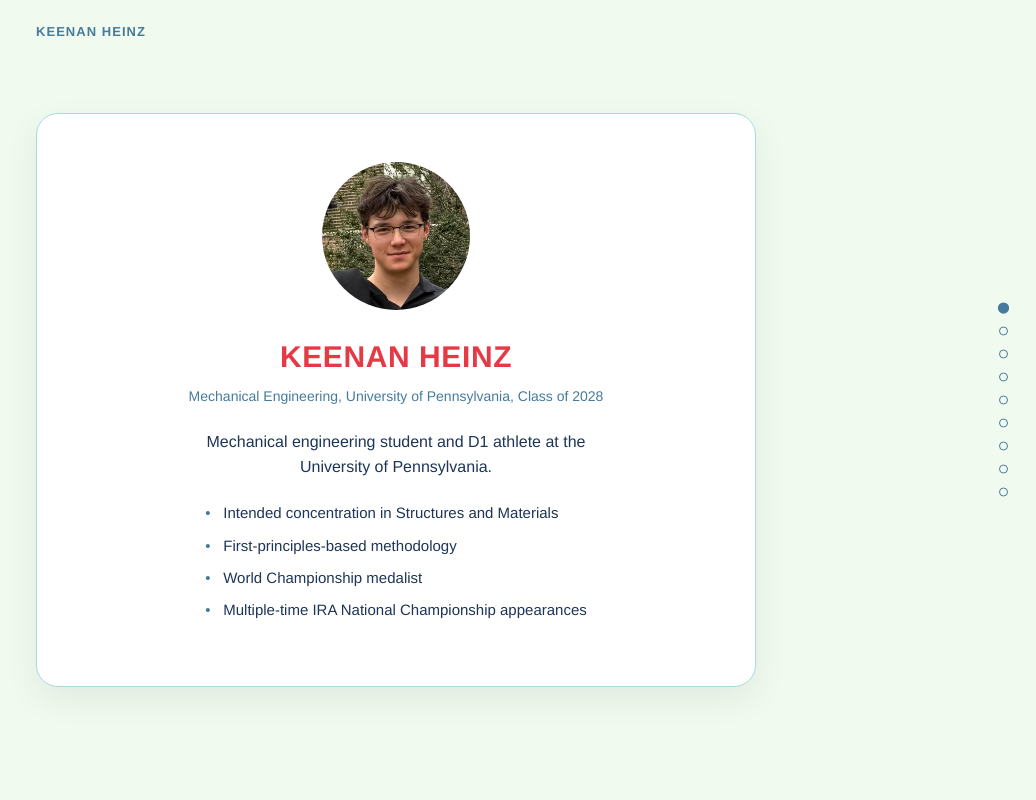
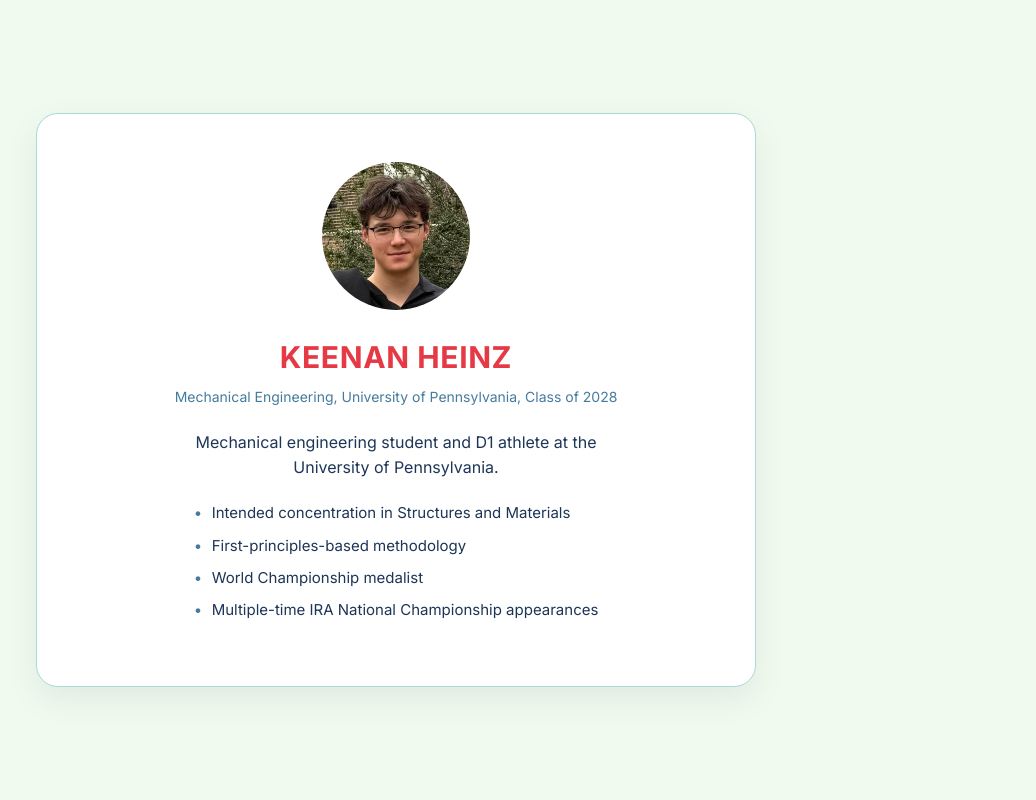
Before and after one commit to keenan6073/keenan-portfolio, a plain HTML site: page index.html in a window 1280 px wide. Shown: the top 800 px of the page, without its empty margins (244-1280 px from the left). Drawn offline with Linux system fonts and the light colour scheme.

Commit message:
Update index.html

```diff
--- a/index.html
+++ b/index.html
@@ -5,6 +5,9 @@
 <meta name="viewport" content="width=device-width, initial-scale=1.0">
 <title>Keenan Heinz — Mechanical Engineering Portfolio</title>
 <meta name="description" content="Mechanical engineering portfolio of Keenan Heinz, University of Pennsylvania.">
+<link rel="preconnect" href="https://fonts.googleapis.com">
+<link rel="preconnect" href="https://fonts.gstatic.com" crossorigin>
+<link href="https://fonts.googleapis.com/css2?family=Inter:wght@400;700&display=swap" rel="stylesheet">
 <style>
   :root {
     --page-bg: #F1FAEE;      /* Honeydew — off-white outer canvas */
@@ -27,7 +30,7 @@
     margin: 0;
     background: var(--page-bg);
     color: var(--blue-dark);
-    font-family: "Helvetica Neue", Helvetica, Arial, sans-serif;
+    font-family: "Inter", "Helvetica Neue", Helvetica, Arial, sans-serif;
     line-height: 1.55;
     -webkit-font-smoothing: antialiased;
   }
@@ -37,30 +40,6 @@
   a:focus-visible, button:focus-visible { outline: 2px solid var(--blue); outline-offset: 3px; }
 
   img { max-width: 100%; display: block; border-radius: 12px; }
-
-  /* ---------- fixed brand mark ---------- */
-  .brand {
-    position: fixed; top: 22px; left: 50%;
-    transform: translateX(calc(-1 * var(--maxw) / 2));
-    font-size: 13px; font-weight: 700; letter-spacing: 0.08em;
-    color: var(--blue); z-index: 40;
-  }
-  @media (max-width: 780px) {
-    .brand { left: 24px; transform: none; }
-  }
-
-  /* ---------- side dot nav ---------- */
-  .dotnav {
-    position: fixed; right: 28px; top: 50%; transform: translateY(-50%);
-    display: flex; flex-direction: column; gap: 14px; z-index: 40;
-  }
-  .dotnav button {
-    width: 9px; height: 9px; border-radius: 50%;
-    background: transparent; border: 1.5px solid var(--blue);
-    padding: 0; cursor: pointer; transition: background 0.25s, transform 0.25s;
-  }
-  .dotnav button.active { background: var(--blue); transform: scale(1.25); }
-  @media (max-width: 900px) { .dotnav { display: none; } }
 
   /* ---------- scroll container ---------- */
   main {
@@ -135,7 +114,7 @@
   /* ---------- project sections ---------- */
   h2 {
     margin: 0 0 4px; font-size: 22px; font-weight: 700;
-    letter-spacing: 0.01em; color: var(--blue); text-transform: uppercase;
+    letter-spacing: 0.01em; color: var(--red); text-transform: uppercase;
   }
   .meta { margin: 0 0 16px; color: var(--blue); font-size: 13px; opacity: 0.8; }
 
@@ -169,20 +148,6 @@
 </style>
 </head>
 <body>
-
-<div class="brand">KEENAN HEINZ</div>
-
-<nav class="dotnav" id="dotnav" aria-label="Section navigation">
-  <button data-target="top" aria-label="About"></button>
-  <button data-target="stealth" aria-label="Automated Test Instrumentation"></button>
-  <button data-target="coil-winder" aria-label="Coil Winding System"></button>
-  <button data-target="no-diggity" aria-label="No-Diggity V3 Launch Structure"></button>
-  <button data-target="ball-launcher" aria-label="Styrofoam Ball Launcher"></button>
-  <button data-target="lighthouse" aria-label="Lighthouse Lamp"></button>
-  <button data-target="toy" aria-label="Toy Dissection"></button>
-  <button data-target="plotting" aria-label="Plotting and Coding"></button>
-  <button data-target="contact" aria-label="Contact"></button>
-</nav>
 
 <main>
 
@@ -333,31 +298,6 @@
 </main>
 
 <script>
-  // dot nav: click to scroll, highlight active section on scroll
-  var sections = Array.from(document.querySelectorAll('main section'));
-  var dots = Array.from(document.querySelectorAll('#dotnav button'));
-
-  dots.forEach(function (dot) {
-    dot.addEventListener('click', function () {
-      var target = document.getElementById(dot.dataset.target);
-      if (target) target.scrollIntoView({ behavior: 'smooth' });
-    });
-  });
-
-  if ('IntersectionObserver' in window) {
-    var navObs = new IntersectionObserver(function (entries) {
-      entries.forEach(function (entry) {
-        if (entry.isIntersecting) {
-          var id = entry.target.id;
-          dots.forEach(function (d) {
-            d.classList.toggle('active', d.dataset.target === id);
-          });
-        }
-      });
-    }, { threshold: 0.5 });
-    sections.forEach(function (s) { navObs.observe(s); });
-  }
-
   // scroll reveal — progressive enhancement only; content is visible by
   // default in CSS, so if this fails, nothing is ever hidden.
   if ('IntersectionObserver' in window && !window.matchMedia('(prefers-reduced-motion: reduce)').matches) {
```
